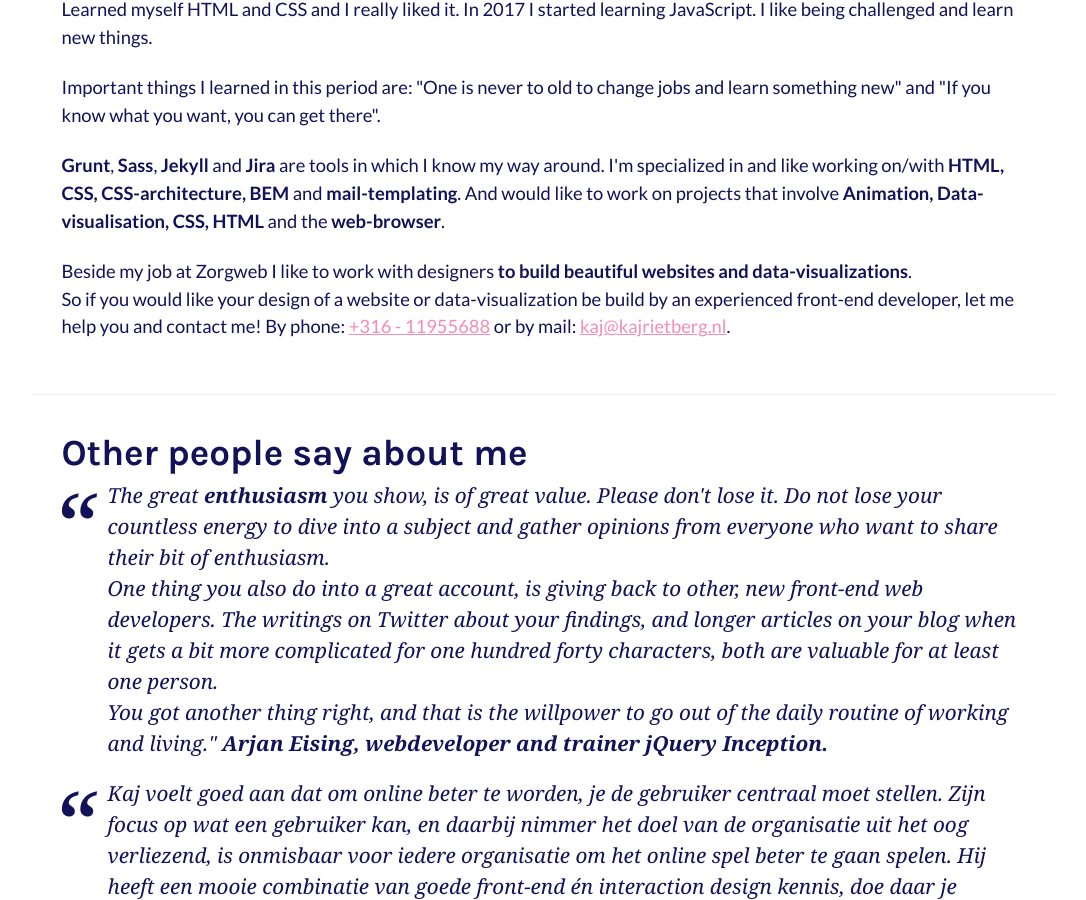
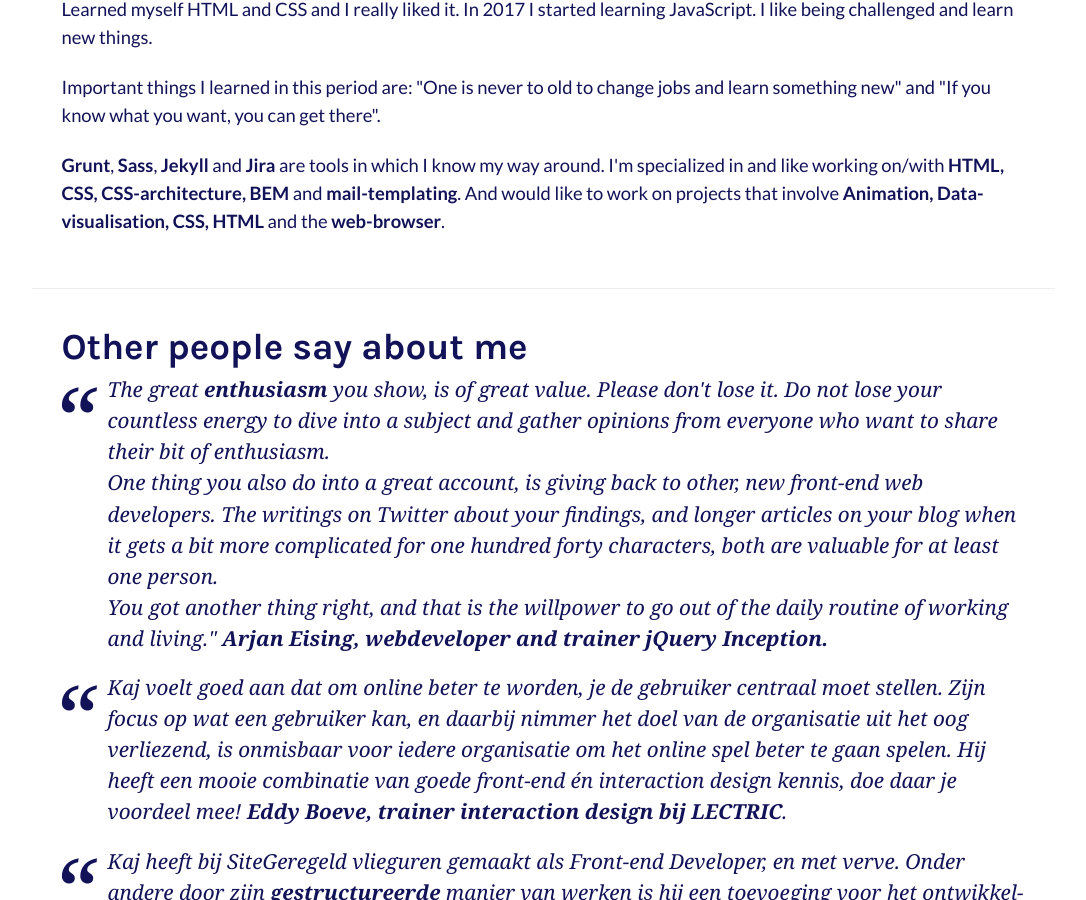
Before and after one commit to kajrietberg/kajrietberg.nl, a Jekyll site: the page built from index.html, in a window 1280 px wide and 900 px high, scrolled down 317 px. Shown: the whole window, without its empty margins (97-1183 px from the left). Built offline with Jekyll 4.4.1, drawn with Linux system fonts in a browser that asks for light colours.

Commit message:
Diensten aanbod weggehaald

```diff
--- a/index.html
+++ b/index.html
@@ -29,10 +29,10 @@
 					And would like to work on projects that involve <strong>Animation, Data-visualisation, CSS, HTML</strong> and the <strong>web-browser</strong>.
 				</p>
 
-				<p>
+				<!--<p>
 					Beside my job at Zorgweb I like to work with designers <strong>to build beautiful websites and data-visualizations</strong>. <br>
-					So if you would like your design of a website or data-visualization be build by an experienced front-end developer, let me help you and contact me! By phone: <a href="tel:+31611955688" itemprop="telephone">+316 - 11955688</a> or by mail: <a href="mailto:kaj@kajrietberg.nl" itemprop="email">kaj@kajrietberg.nl</a>.
-				</p>
+					So if you would like your design of a website or data-visualization be build by an experienced front-end developer, let me help you! Contact me by phone: <a href="tel:+31611955688" itemprop="telephone">+316 - 11955688</a> or by mail: <a href="mailto:kaj@kajrietberg.nl" itemprop="email">kaj@kajrietberg.nl</a>.
+				</p>-->
 
 			</div>
 		</section>
```
